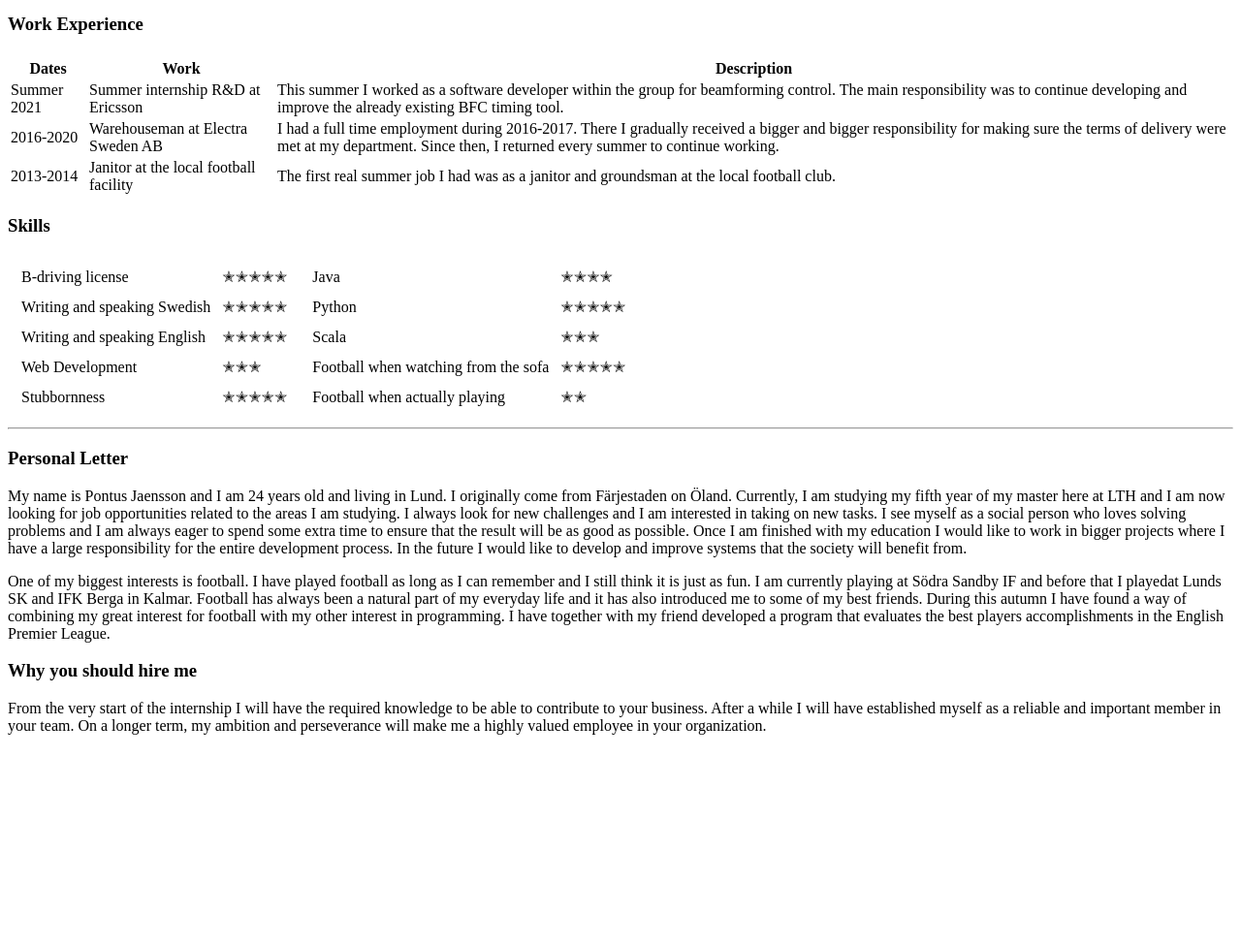
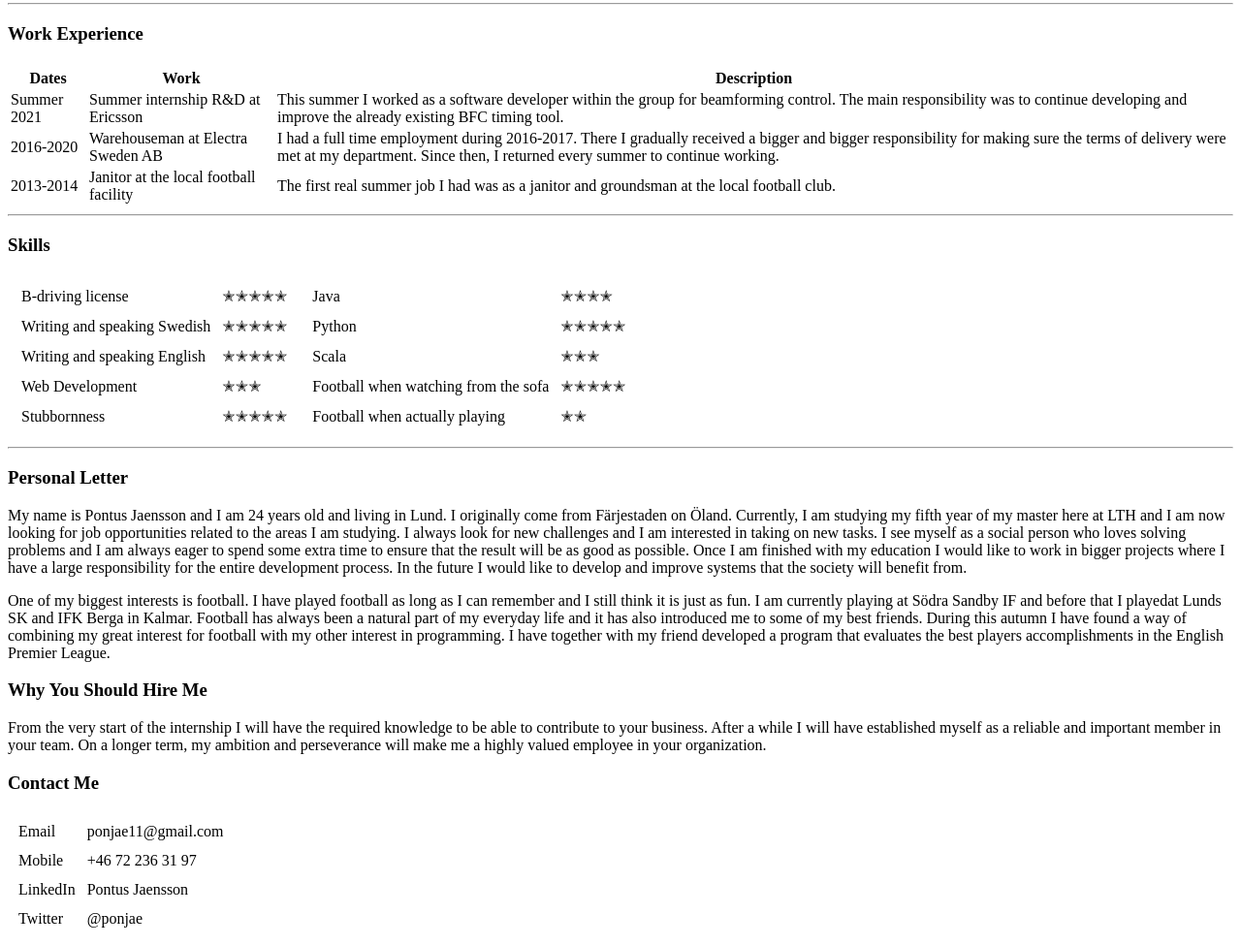
Before and after one commit to ponjae/100DaysWebFoundation, a plain HTML site: page index.html in a window 1280 px wide. Shown: the part 585-1561 px from the top of the page at 97% size. Before the commit the page ends 1359 px from the top, so only its background shows below. Drawn offline with Linux system fonts and the light colour scheme.

Commit message:
Added contact details and a gitignore

```diff
--- a/index.html
+++ b/index.html
@@ -45,6 +45,8 @@
         </tbody>
     </table>
 
+    <hr>
+
     <h3>Work Experience</h3>
     <table>
         <th>
@@ -75,6 +77,8 @@
             </tr>
         </tbody>
     </table>
+
+    <hr>
 
     <h3>Skills</h3>
 
@@ -155,11 +159,39 @@
         accomplishments in the English Premier League.</p>
 </body>
 
-<h3>Why you should hire me</h3>
+<h3>Why You Should Hire Me</h3>
 <p>
     From the very start of the internship I will have the required knowledge to be able to contribute to your business.
     After a while I will have established myself as a reliable and important member in your team. On a longer term, my
     ambition and perseverance will make me a highly valued employee in your organization.
 </p>
 
+<h3>Contact Me</h3>
+<table cellspacing=10px>
+    <tr>
+        <td>Email</td>
+        <td>ponjae11@gmail.com</td>
+    </tr>
+    <tr>
+        <td>Mobile</td>
+        <td>+46 72 236 31 97</td>
+    </tr>
+    <tr>
+        <td>
+            LinkedIn
+        </td>
+        <td>
+            Pontus Jaensson
+        </td>
+    </tr>
+    <tr>
+        <td>
+            Twitter
+        </td>
+        <td>
+            @ponjae
+        </td>
+    </tr>
+</table>
+
 </html>
```
Also changed, not shown: 1 other file.
